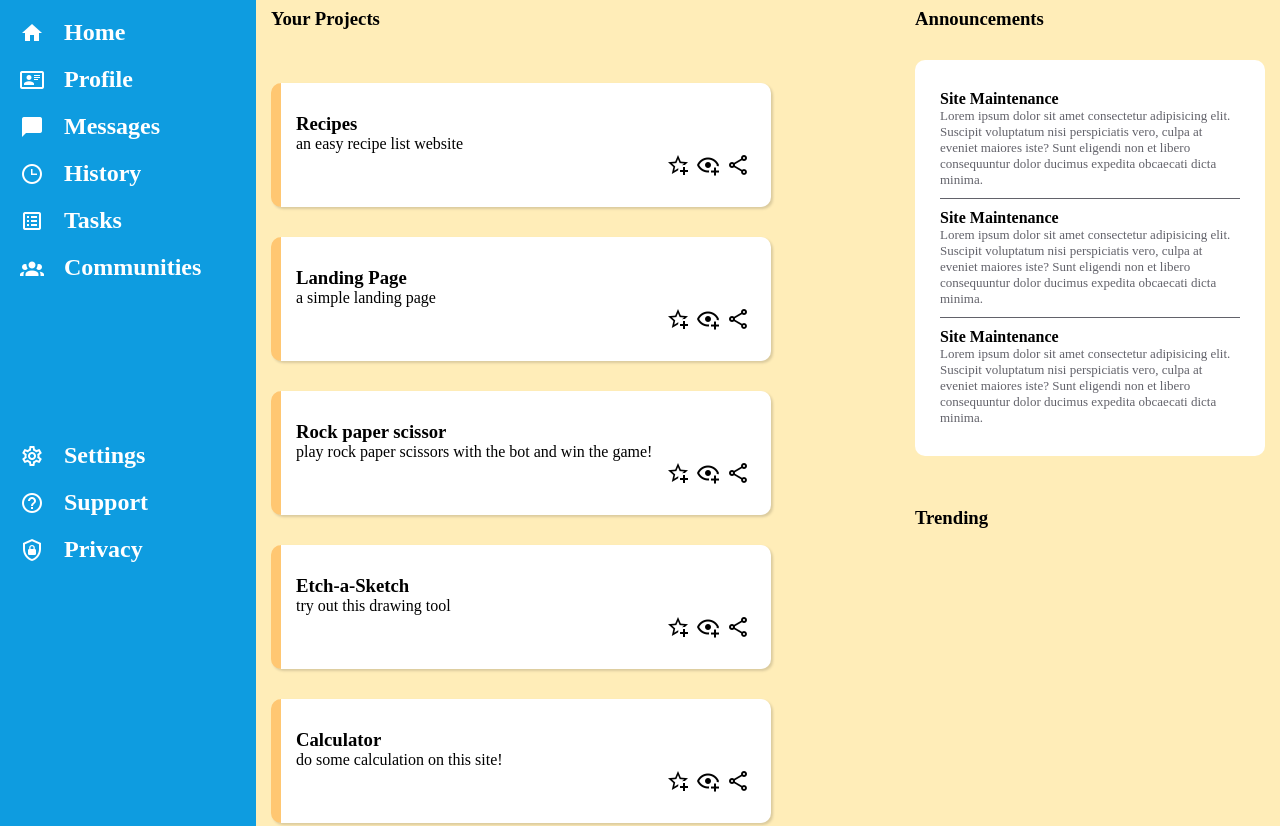
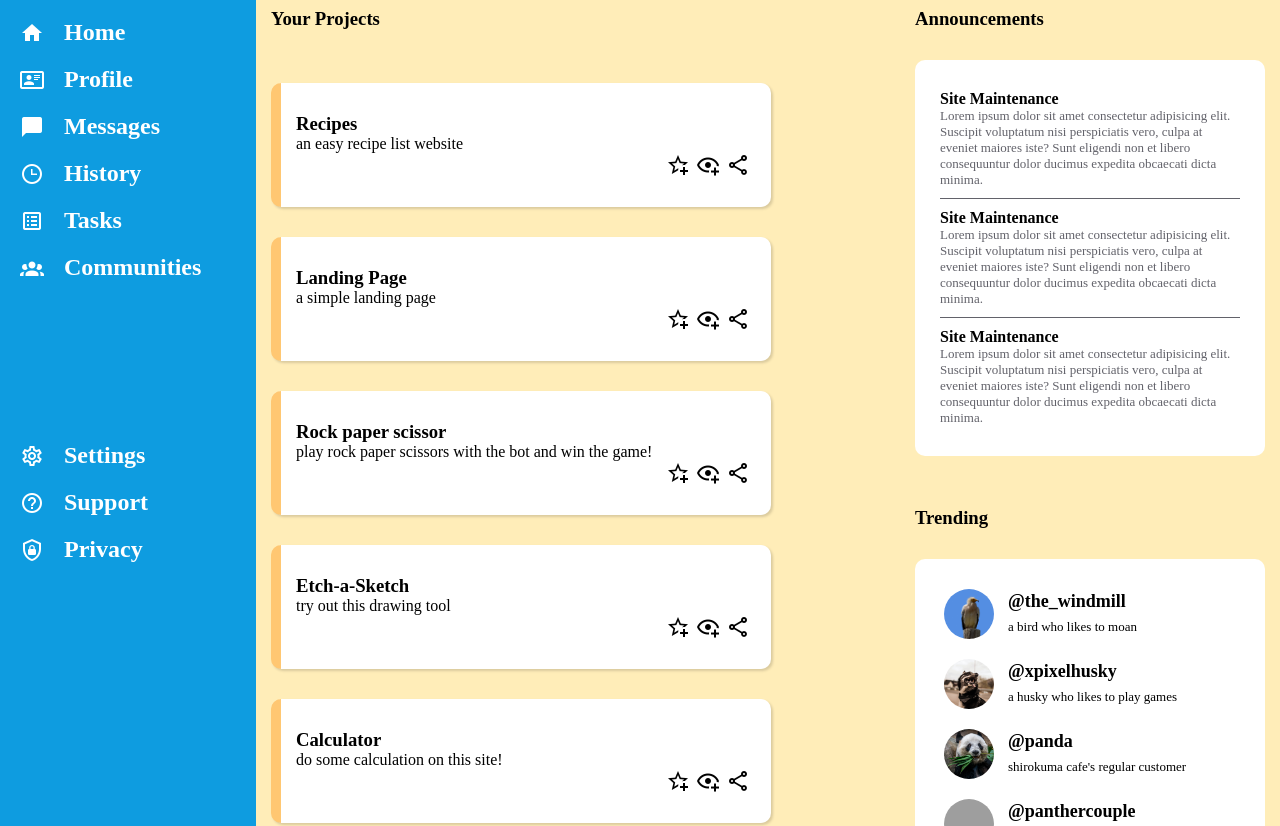
Before and after one commit to ahlunlearn/odin-admindashboard, a plain HTML site: page index.html in a window 1280 px wide. Shown: the part 122-948 px from the top of the page. Drawn offline with Linux system fonts and the light colour scheme; grey boxes are pictures that could not be loaded.

Commit message:
finish trending section

```diff
--- a/index.html
+++ b/index.html
@@ -164,6 +164,28 @@
             </div>
             <div class="trending">
                 <h3>Trending</h3>
+                <div class="trending-content">
+                    <div class="trending-item">
+                        <a href=""><img src="./images/profile/bird.jpg" alt=""></a>
+                        <h4>@the_windmill</h4>
+                        <p class="nickname">a bird who likes to moan</p>
+                    </div>
+                    <div class="trending-item">
+                        <a href=""><img src="./images/profile/dog.jpg" alt=""></a>
+                        <h4>@xpixelhusky</h4>
+                        <p class="nickname">a husky who likes to play games</p>
+                    </div>
+                    <div class="trending-item">
+                        <a href=""><img src="./images/profile/panda.jpg" alt=""></a>
+                        <h4>@panda</h4>
+                        <p class="nickname">shirokuma cafe's regular customer</p>
+                    </div>
+                    <div class="trending-item">
+                        <a href=""><img src="./images/profile/panther.jpg" alt=""></a>
+                        <h4>@panthercouple</h4>
+                        <p class="nickname">two panthers like to hang out</p>
+                    </div>
+                </div>
             </div>
         </div>
     </div>
--- a/style.css
+++ b/style.css
@@ -205,7 +205,7 @@ li a{
     grid-row: 1/ span 2;
 }
 
-.announcements-content{
+.announcements-content, .trending-content{
     margin-top: 30px;
     background-color: white;
     border-radius: 10px;
@@ -228,3 +228,32 @@ li a{
     grid-column: 2;
     grid-row: 3/ span 2;
 }
+
+
+.trending-content .trending-item{
+    display: grid;
+    grid-template-columns: 1fr 4fr;
+    grid-template-rows: 1fr 1fr;
+    align-items: center;
+    column-gap: 10px;
+}
+.trending-content .trending-item:not(:last-child){
+    margin-bottom: 10px;
+}
+
+.trending-content .trending-item a{
+    grid-row: 1 / span 2;
+    justify-self:center;
+}
+.trending-content .trending-item a img{
+    height: 50px;
+    width: 50px;
+    border-radius: 50%;
+}
+
+.trending-content .trending-item h4{
+    font-size: large;
+}
+.trending-content .trending-item p{
+    font-size: small;
+}
```
Also changed, not shown: images/profile/bird.jpg (added), images/profile/dog.jpg (added), images/profile/panda.jpg (added), 1 other file.
